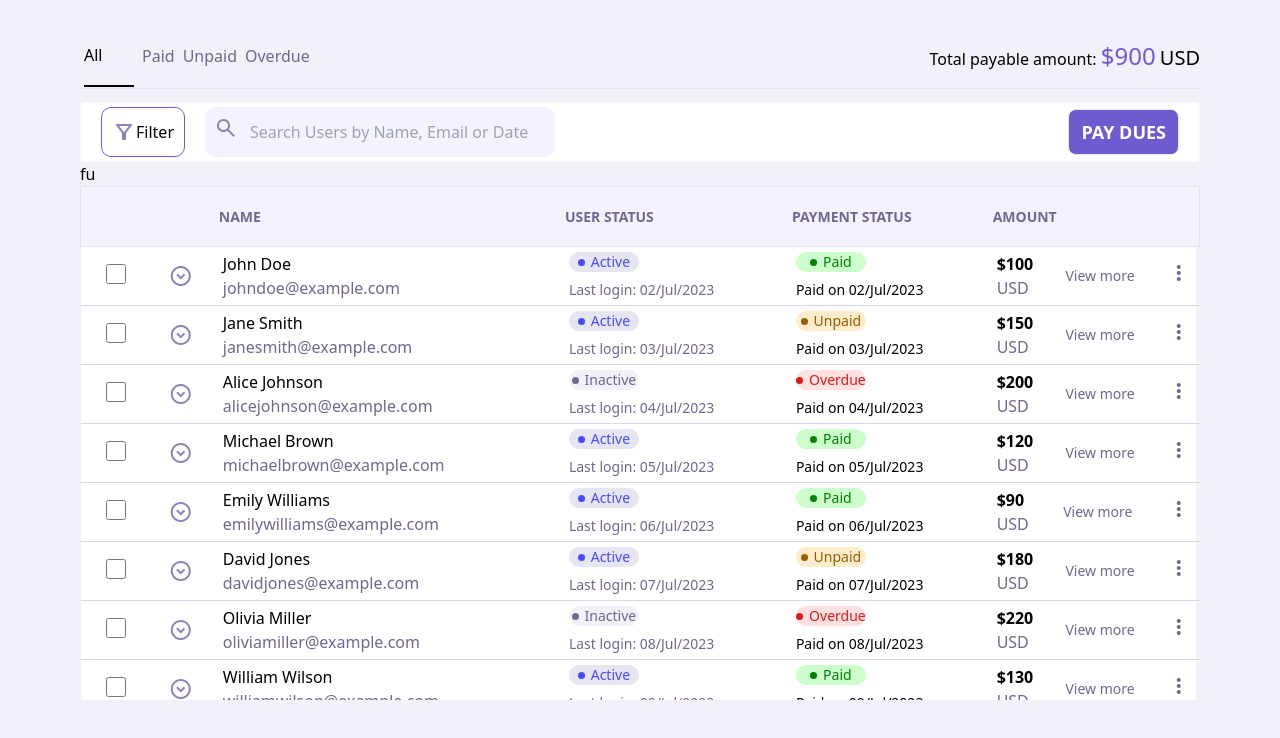
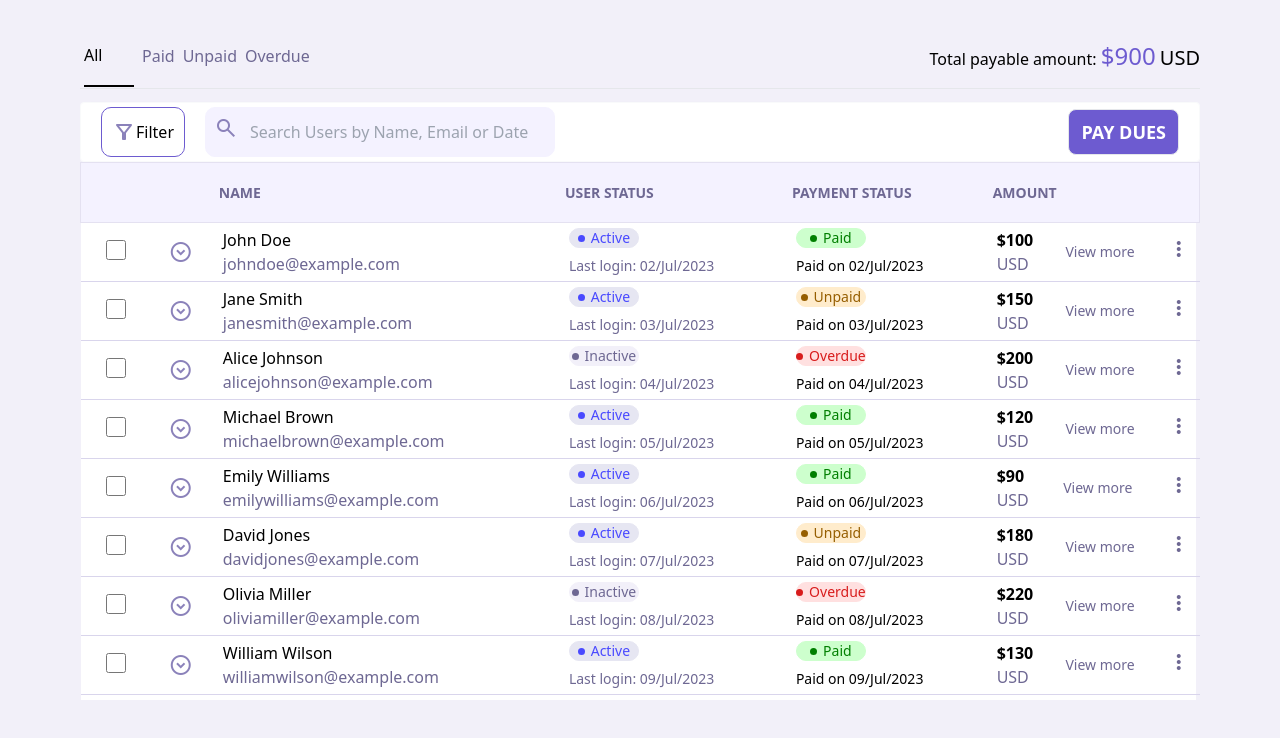
Before and after one commit to ajukadavid/scelloo, a Vue app: page / in a window 1280 px wide. Shown: the top 738 px of the page. Built offline with nearby package versions, Linux system fonts and the light colour scheme.

Commit message:
fixed sorting

```diff
--- a/src/components/tableView.vue
+++ b/src/components/tableView.vue
@@ -51,18 +51,18 @@
                                 class="w-full my-1 radio-label px-2 flex justify-between cursor-pointer text-base">
                                 All
 
-                                <input id="all" type="radio" name="sortUsers" value="all" />
+                                <input id="all" type="radio" v-model="userFilter" name="sortUsers" value="all" />
                             </label>
                             <label for="active"
                                 class="w-full my-1 radio-label px-2 flex justify-between cursor-pointer text-base">
                                 Active
 
-                                <input id="active" type="radio" name="sortUsers" value="active" />
+                                <input id="active" type="radio" name="sortUsers" v-model="userFilter" value="active" />
                             </label>
                             <label for="Inactive"
                                 class="w-full my-1 radio-label px-2 flex justify-between cursor-pointer text-base">
                                 Inactive
-                                <input id="Inactive" type="radio" name="sortUsers" value="Inactive" />
+                                <input id="Inactive" type="radio" name="sortUsers" v-model="userFilter" value="Inactive" />
                             </label>
                         </div>
                     </div>
@@ -82,8 +82,6 @@
                 </div>
             </div>
             <div>
-                {{ tabFilter ? 'td suppose show' : 'fu' }}
-
                 <table border="1">
                     <thead>
                         <tr class="main-header text-sm">
@@ -213,6 +211,7 @@ const showfilter = ref(false)
 const tabFilter = ref(false)
 const tabData = ref<any>([])
 const sortFilter = ref('All')
+const userFilter = ref('All')
 
 watch(sortFilter, (newVal) => {
     tabFilter.value = true
@@ -231,10 +230,22 @@ watch(sortFilter, (newVal) => {
     } else {
         tabFilter.value = false
     }
+})
 
 
-    //
+
+watch(userFilter, (newVal) => {
+    tabFilter.value = true
+    if (newVal.toLowerCase() !== 'all') {
+        tabData.value = store.state.users.filter((user: any) =>
+            user.status.toLowerCase() === newVal.toLowerCase()
+        );
+    } else {
+        tabFilter.value = false
+    }
+
 })
+
 const handleTabUpdate = (tab: string) => {
     if (tab === 'All' && sortFilter.value === '') {
         tabFilter.value = true
```
